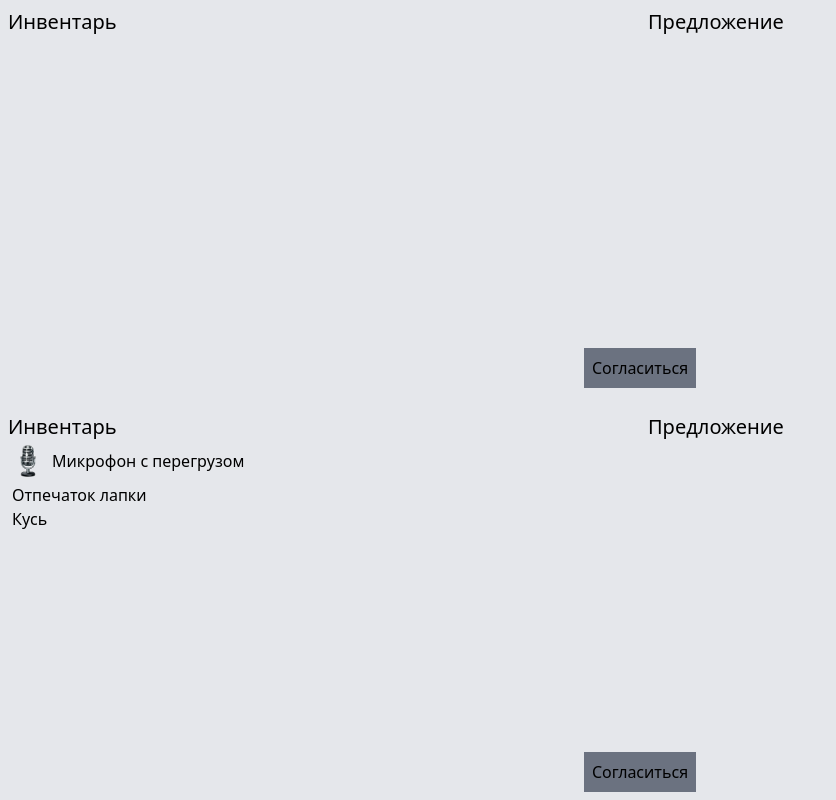
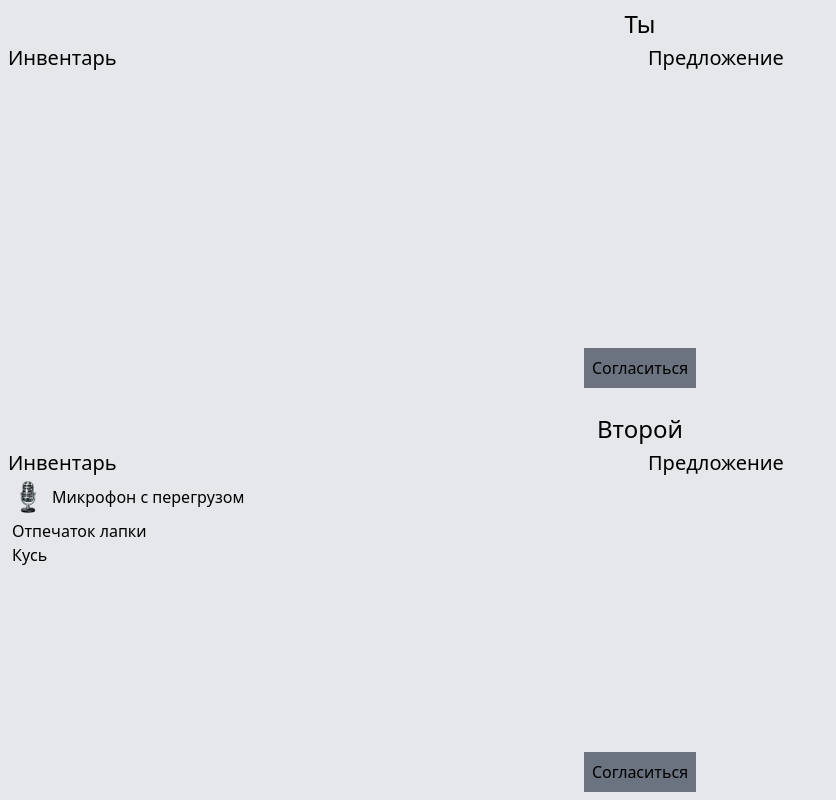
Before and after one commit to lapkiteam/exchange-sim, a Svelte app: page / in a window 1280 px wide. Both pictures are taken after a click on the button "Второй". Shown: the whole page, without its empty margins (0-836 px from the left). Built offline with nearby package versions, Linux system fonts and the light colour scheme.

Commit message:
feat(components/ExchangeParticipant): add player name

```diff
--- a/src/components/ExchangeParticipant.svelte
+++ b/src/components/ExchangeParticipant.svelte
@@ -7,6 +7,7 @@
 
   export let inventory: Inventory
   export let agreed = false
+  export let name: string | undefined = undefined
   export let update: (
     offeredItems: Item[],
     undatedInventory: Inventory,
@@ -41,9 +42,15 @@
   "flex",
   "flex-col",
   "size-full",
-  "gap-3",
+  "gap-1",
   "overflow-y-auto",
 ])}>
+  {#if name}
+    <h1 class={concat([
+      "text-2xl",
+      "text-center",
+    ])}>{name}</h1>
+  {/if}
   <div class={concat([
     "flex",
     "size-full",
--- a/src/routes/Exchange.svelte
+++ b/src/routes/Exchange.svelte
@@ -60,6 +60,7 @@
     "size-full",
   ])}>
     <PlayerWindow
+      name={firstPlayer.name}
       inventory={firstPlayer.inventory}
       update={(offeredItems, updatedInventory) => {
         updateExchange(exchange =>
@@ -88,6 +89,7 @@
     "size-full",
   ])}>
     <PlayerWindow
+      name={secondPlayer.name}
       inventory={secondPlayer.inventory}
       update={(offeredItems, updatedInventory) => {
         updateExchange(exchange =>
```
